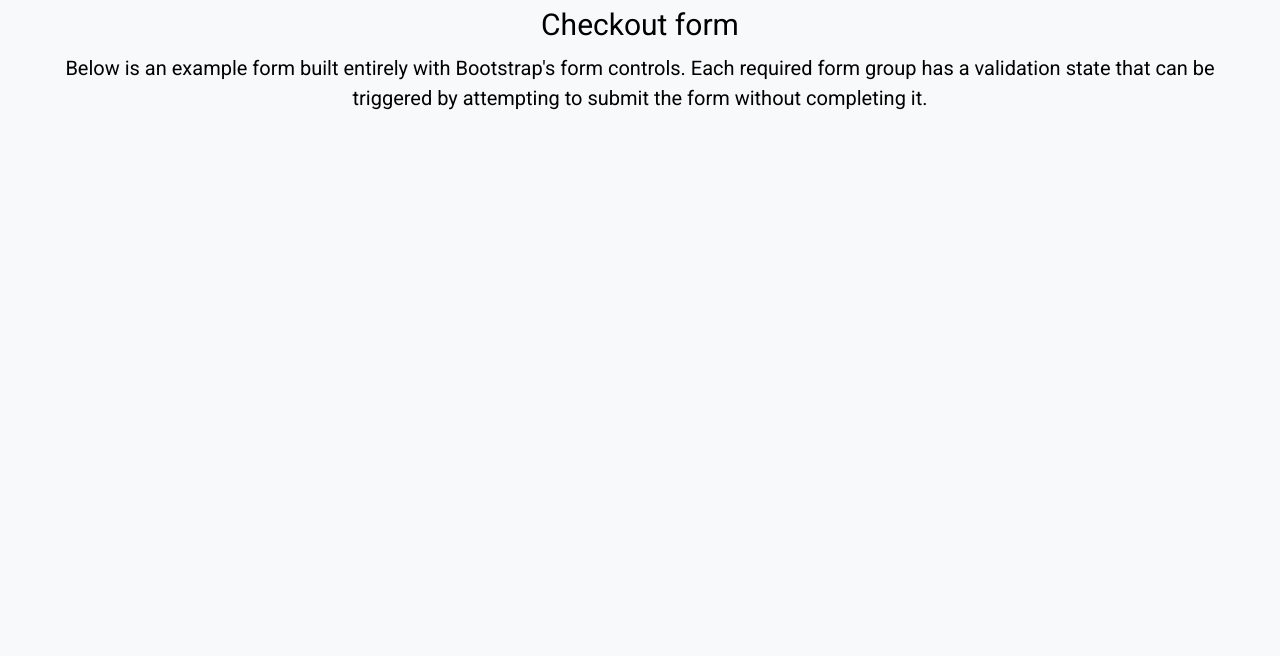
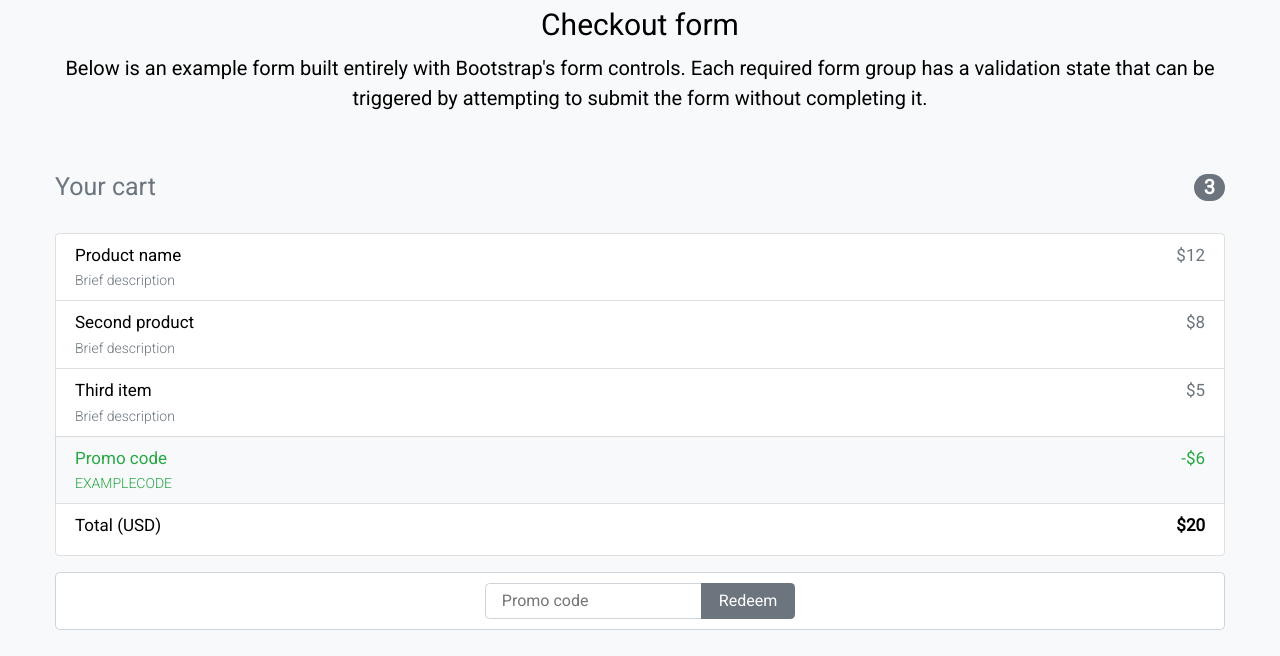
Before and after one commit to muxanz/example-02, a plain HTML site: page index.html in a window 1280 px wide. Shown: the part 144-800 px from the top of the page. Drawn offline with Linux system fonts and the light colour scheme.

Commit message:
se crea aside de your cart con estilos css

```diff
--- a/css/styles.css
+++ b/css/styles.css
@@ -40,4 +40,146 @@ header p {
     line-height: 3rem;
     font-weight: 400;
     margin: 0;
+    margin-bottom: 4rem;
 }
+
+/* Aside */
+.title-cart {
+    display: flex;
+    justify-content: space-between;
+    align-items: center;
+}
+
+.title-cart h2 {
+    font-size: 2.5rem;
+    color: #6c757d;
+    font-weight: 500;
+}
+
+.title-cart p {
+    color: #fff;
+    background-color: #6c757d;
+    border-radius: 10rem;
+    padding: .2rem 1rem;
+    font-size: 2rem;
+    font-weight: bold;
+    vertical-align: baseline;
+    text-align: center;
+}
+
+.list-cart {
+    display: flex;
+    flex-direction: column;
+    padding: 0;
+    margin-bottom: 1rem;
+}
+
+.list-cart-item {
+    background-color: #fff;
+    display: flex;
+    justify-content: space-between;
+    list-style: none;
+    border: 1px solid rgba(0,0,0,.125);
+    margin-bottom: -1px;
+    padding: 1.2rem 1.9rem;
+}
+
+.list-cart-item:first-child {
+    border-top-left-radius: 0.45rem;
+    border-top-right-radius: 0.45rem;
+}
+
+.list-cart-item:last-child {
+    border-bottom-left-radius: 0.45rem;
+    border-bottom-right-radius: 0.45rem;
+}
+
+.list-cart-item h6 {
+    margin: 0;
+    margin-bottom: .7rem;
+    font-size: 1.7rem;
+    font-weight: 400;
+}
+
+.list-cart-item small {
+    font-size: 1.4rem;
+    font-weight: 300;
+    color: #6c757d;
+}
+
+.list-cart-item span {
+    font-size: 1.7rem;
+}
+
+.list-cart-item:nth-child(1) span,
+.list-cart-item:nth-child(2) span,
+.list-cart-item:nth-child(3) span {
+    color:#6c757d;
+}
+
+.list-cart-item:nth-child(4),
+.list-cart-item:nth-child(4) small {
+    background-color: #f8f9fa;
+    color: #28a745;
+}
+
+.list-cart-item:last-child span{
+    font-weight: bold;
+}
+
+.form-code {
+    margin-top: 1.7rem;
+    display: flex;
+    justify-content: center;
+    background-color: #fff;
+    border-radius: 0.45rem;
+    border: 1px solid #ced4da;
+    padding: 1rem .5rem;
+}
+
+.input-promo {
+    display: flex;
+    justify-content: stretch;
+    flex-wrap: wrap;
+    align-self: stretch;
+}
+
+.input-promo div {
+    margin-left: -1px;
+}
+
+.input-code {
+    display: block;
+    font-size: 1.6rem;
+    color: #495057;
+    border: 1px solid #ced4da;
+    border-top-left-radius: 0.45rem;
+    border-bottom-left-radius: 0.45rem;
+    padding: 0.8rem 1.6rem;
+    transition: border-color .15s ease-in-out,
+                box-shadow .15s ease-in-out;
+}
+
+.input-code:focus {
+    outline: none;
+    border: 1px solid #007bff;
+    box-shadow: rgba(3, 102, 214, 0.3) 0px 0px 0px 3px;
+
+}
+
+.btn {
+    display: inline-block;
+    color: #fff;
+    background-color: #6c757d;
+    border-color: #6c757d;
+    border: 1px solid transparent;
+    border-top-right-radius: 0.45rem;
+    border-bottom-right-radius: 0.45rem;
+    padding: 0.8rem 1.7rem;
+    font-size: 1.6rem;
+    transition: background-color 1s;
+}
+
+.btn:hover {
+    background-color: #3f4449;
+}
--- a/index.html
+++ b/index.html
@@ -18,6 +18,58 @@
             <h1>Checkout form</h1>
             <p>Below is an example form built entirely with Bootstrap's form controls. Each required form group has a validation state that can be triggered by attempting to submit the form without completing it.</p>
         </header>
+
+        <aside>
+            <div class="title-cart">
+                <h2>Your cart</h2>
+                <p>3</p>
+            </div>
+
+            <ul class="list-cart">
+                <li class="list-cart-item">
+                    <div>
+                        <h6>Product name</h6>
+                        <small>Brief description</small>
+                    </div>
+                    <span>$12</span>
+                </li>
+                <li class="list-cart-item">
+                    <div>
+                        <h6>Second product</h6>
+                        <small>Brief description</small>
+                    </div>
+                    <span>$8</span>
+                </li>
+                <li class="list-cart-item">
+                    <div>
+                        <h6>Third item</h6>
+                        <small>Brief description</small>
+                    </div>
+                    <span>$5</span>
+                </li>
+                <li class="list-cart-item">
+                    <div>
+                        <h6>Promo code</h6>
+                        <small>EXAMPLECODE</small>
+                    </div>
+                    <span>-$6</span>
+                </li>
+                <li class="list-cart-item">
+                    <h6>Total (USD)</h6>
+                    <span>$20</span>
+                </li>
+            </ul>
+
+            <form action="/" class="form-code">
+                <div class="input-promo">
+                    <input type="text" placeholder="Promo code" class="input-code">
+                    <div>
+                        <button type="submit" class="btn">Redeem</button>
+                    </div>
+                </div>
+            </form>
+        </aside>
+
     </div>
 </body>
 </html>
```
